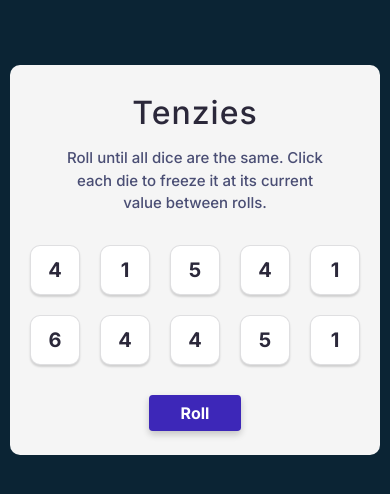
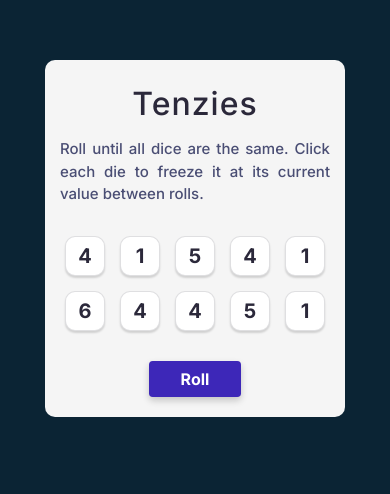
Before and after one commit to tariq-k-dev/tenzies, a React (Vite) app: page / in a window 390 px wide. Shown: the part 162-656 px from the top of the page. Built offline with nearby package versions, Linux system fonts and the light colour scheme.

Commit message:
style: enhance mobile responsiveness for main layout and dice component

```diff
--- a/src/components/App.css
+++ b/src/components/App.css
@@ -22,6 +22,15 @@
   height: 100%;
 }
 
+@media (max-width: 600px) {
+  .main {
+    width: 30rem;
+    height: auto;
+    margin: 0 auto;
+    padding: 2rem 0;
+  }
+}
+
 .h1 {
   font-weight: 500;
   letter-spacing: 0.1rem;
@@ -35,11 +44,18 @@ p {
   line-height: 1.5;
 }
 
+@media screen and (max-width: 600px) {
+  p {
+    text-align: justify;
+    width: 90%;
+  }
+}
+
 .dice-container {
   display: grid;
   grid-template: auto auto / repeat(5, 1fr);
   justify-items: center;
   align-items: center;
-  gap: 2rem;
+  gap: 1.5rem;
   padding: 2rem;
 }
--- a/src/components/Die.module.css
+++ b/src/components/Die.module.css
@@ -16,6 +16,13 @@
   height: 5rem;
 }
 
+@media (max-width: 600px) {
+  .die {
+    width: 4rem;
+    height: 4rem;
+  }
+}
+
 .frozen {
   background-color: var(--frozen-dice);
 }
--- a/src/index.css
+++ b/src/index.css
@@ -101,17 +101,3 @@ h6 {
   max-width: 40rem;
   max-height: 40rem;
 }
-
-@media (max-width: 600px) {
-  #root {
-    width: 100vw;
-    height: 100vw;
-    min-width: 0;
-    min-height: 0;
-    max-width: 100vw;
-    max-height: 100vw;
-    padding-left: 1rem;
-    padding-right: 1rem;
-    box-sizing: border-box;
-  }
-}
```
